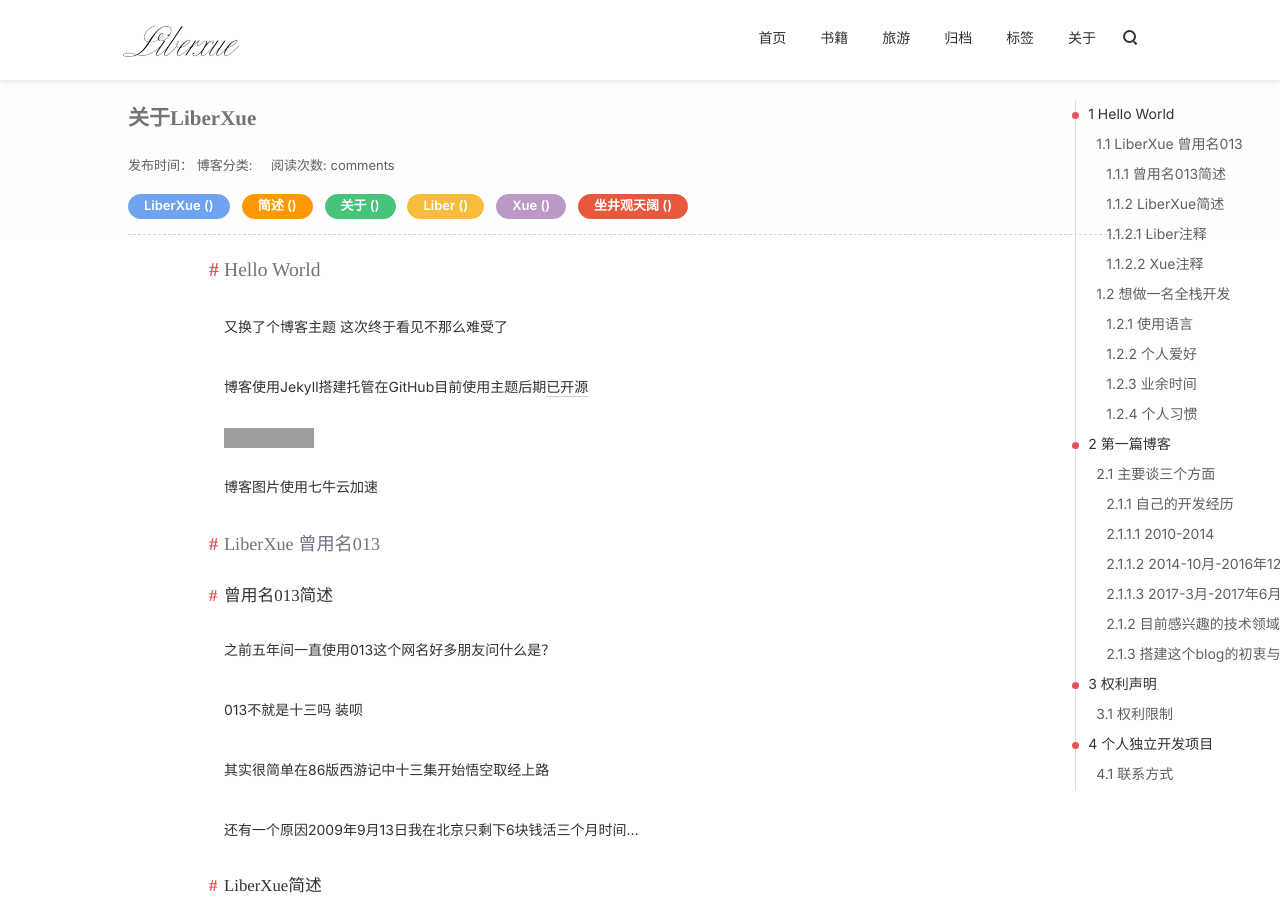
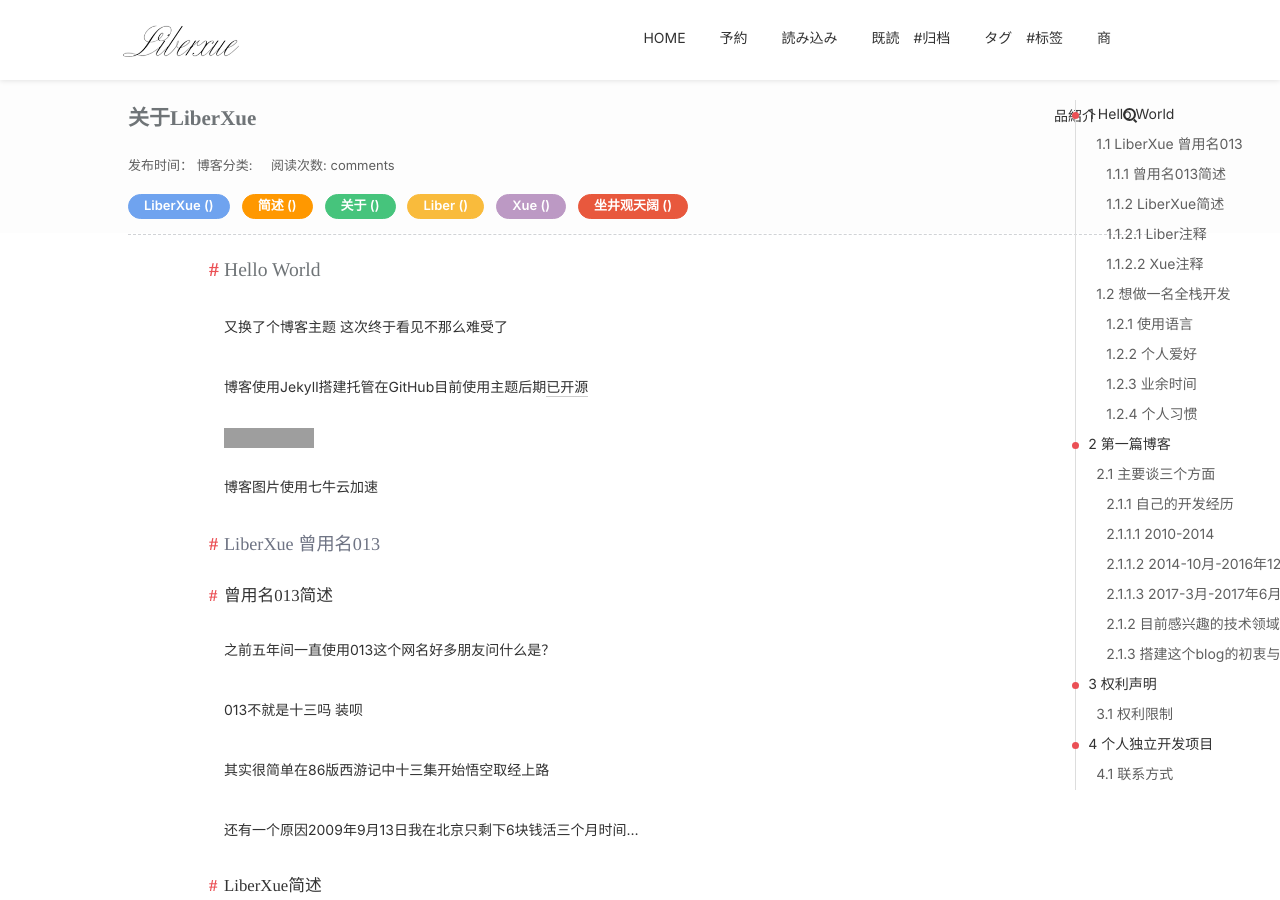
Before and after one commit to takagotch/page78, a Jekyll site: the page built from about.md, in a window 1280 px wide and 900 px high. Built offline with Jekyll 4.4.1, drawn with Linux system fonts in a browser that asks for light colours; nearby versions of some CDN libraries; comment, search, counter and statistics services are not loaded; grey boxes are pictures that could not be loaded.

Commit message:
Update _config.yml

```diff
--- a/_config.yml
+++ b/_config.yml
@@ -1,7 +1,7 @@
 # ----------- CONFIGURABLE START -----------
 title:            "TKVTV with VANILLA"
 description:      "Fバニラバニラ求人サイト。"
-url:              https://liberxue.github.io # 域名
+url:              https://takagotch.github.io/page78/    #https://liberxue.github.io # 域名
 signoff:          "TKVTV" # Your name
 facebook_appid:   #liberxue
 google_analytics: UA-101222464-1
@@ -11,22 +11,22 @@ paginate: 15
 paginate_path: "liberxuepage:num"
 gems: [jekyll-paginate]
 links:
-  - name:         首页
+  - name:         HOME #首页
     url:          /
     external:     false
-  - name:         书籍
+  - name:         予約 #书籍
     url:          /book
     external:     false
-  - name:         旅游
+  - name:         読み込み #旅游
     url:          /road
     external:     false
-  - name:         归档
+  - name:         既読　#归档
     url:          /archives
     external:     false
-  - name:         标签
+  - name:         タグ　#标签
     url:          /tags
     external:     false
-  - name:         关于
+  - name:         商品紹介 #关于
     url:          /about
     external:     false
 # ------------ CONFIGURABLE END ------------
```
